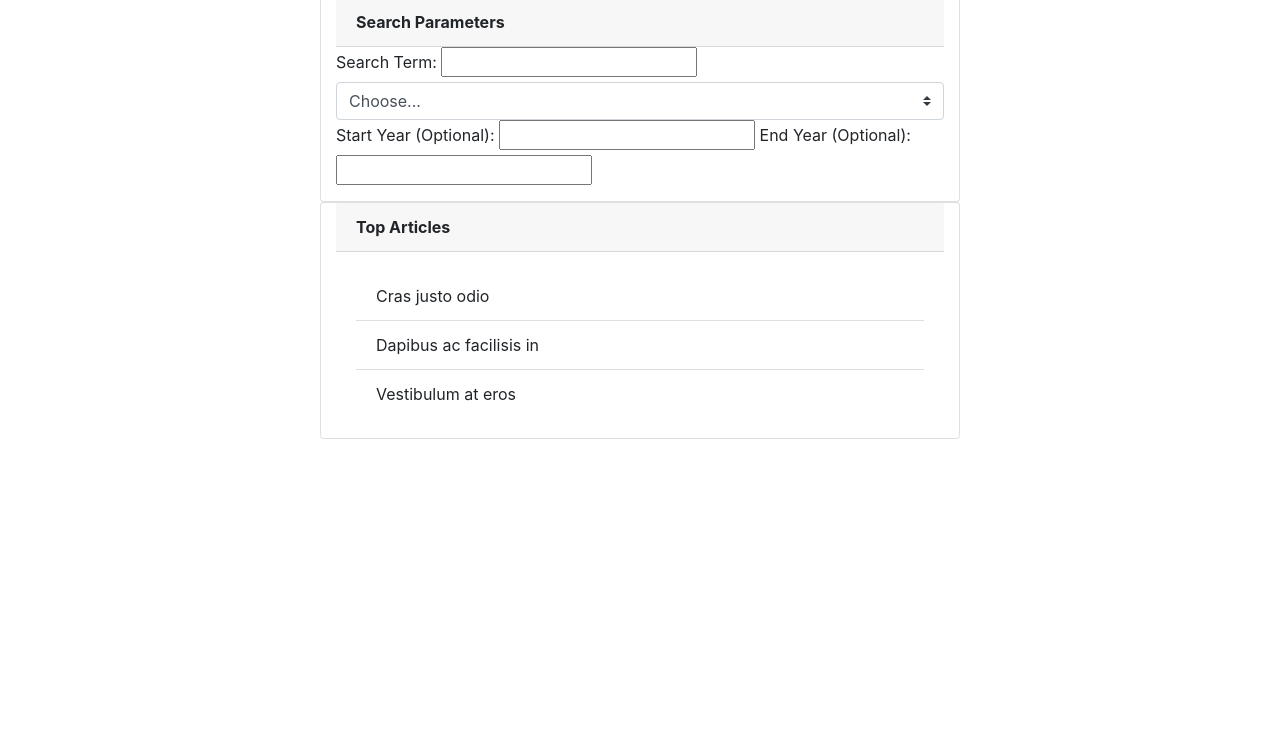
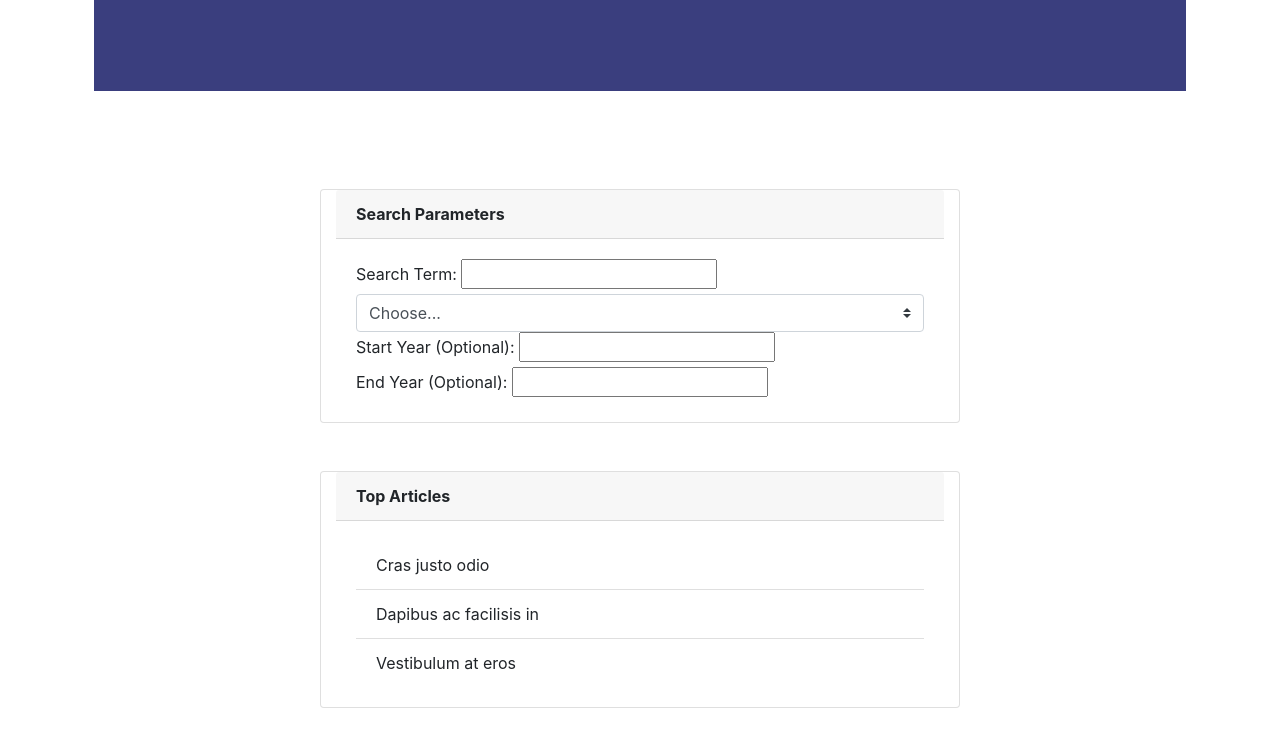
Before and after one commit to cjlaflamme1/PracticeProject, a plain HTML site: page index.html in a window 1280 px wide. Shown: the part 59-800 px from the top of the page. Drawn offline with nearby package versions, Linux system fonts and the light colour scheme; no server answers.

Commit message:
changed parameters to card, css changes

```diff
--- a/index.html
+++ b/index.html
@@ -22,13 +22,13 @@
         </div>
     </header>
 
-    <main class="container-fluid">
+    <main class="container-fluid mt-5">
         <div class="row">
             <div class="col-md-3"></div>
             <div class="card col-md-6">
                 <div class="card-header"><strong>Search Parameters</strong></div>
                 <form>
-                    <div class="form-group">
+                    <div class="card-body">
                         <label for="search-term">Search Term:</label>
                         <input class="search-term" />
                         <select class="custom-select" id="inputGroupSelect02">
@@ -48,7 +48,7 @@
         </div>
     </main>
 
-    <div class="container-fluid">
+    <div class="container-fluid mt-5">
         <div class="row">
             <div class="col-md-3"></div>
             <div class="card col-md-6">
--- a/styles/style.css
+++ b/styles/style.css
@@ -1,6 +1,10 @@
+.Jumbotron {
+    height: 200px;
+}
+
 .head-box {
     width: 100%;
-    height: auto;
+    height: 150px;
     background-color: #000658c5;
     color: #ffffff;
 }
```
